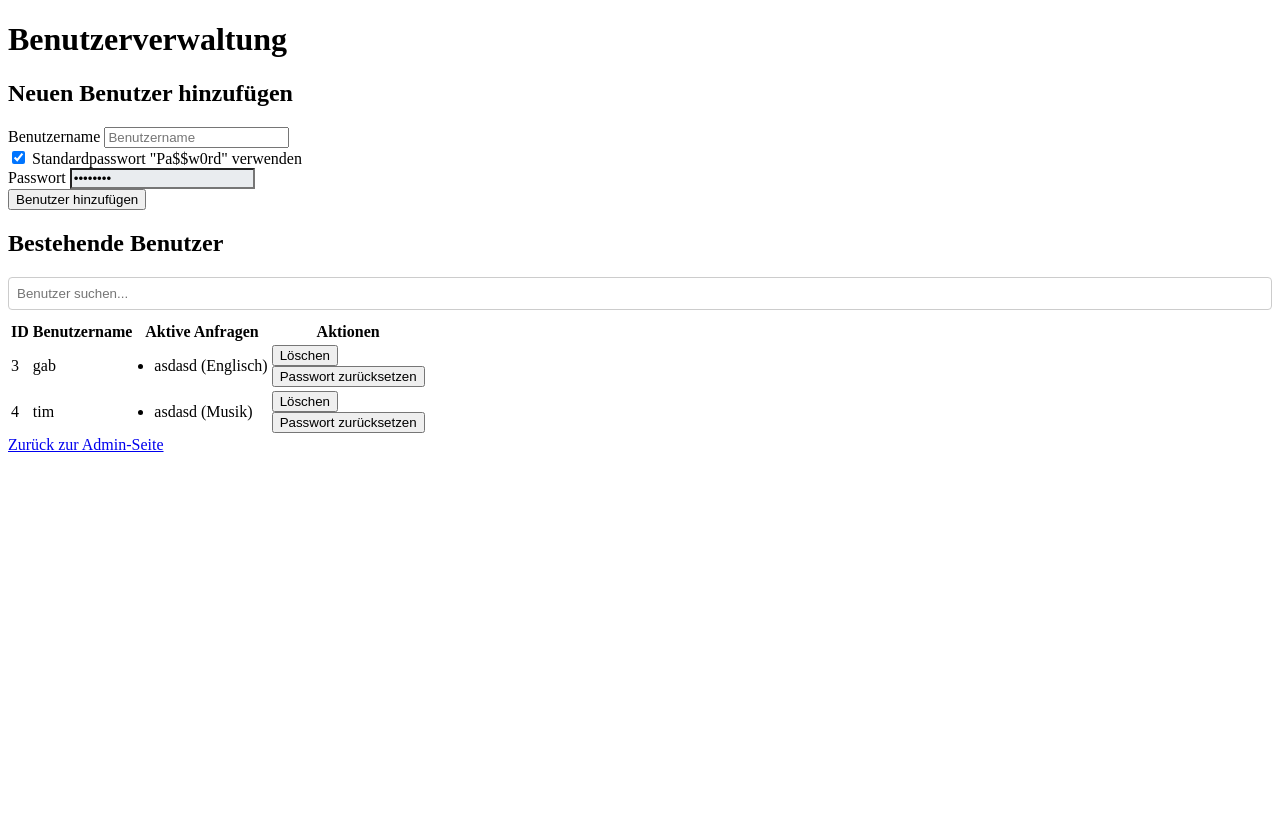
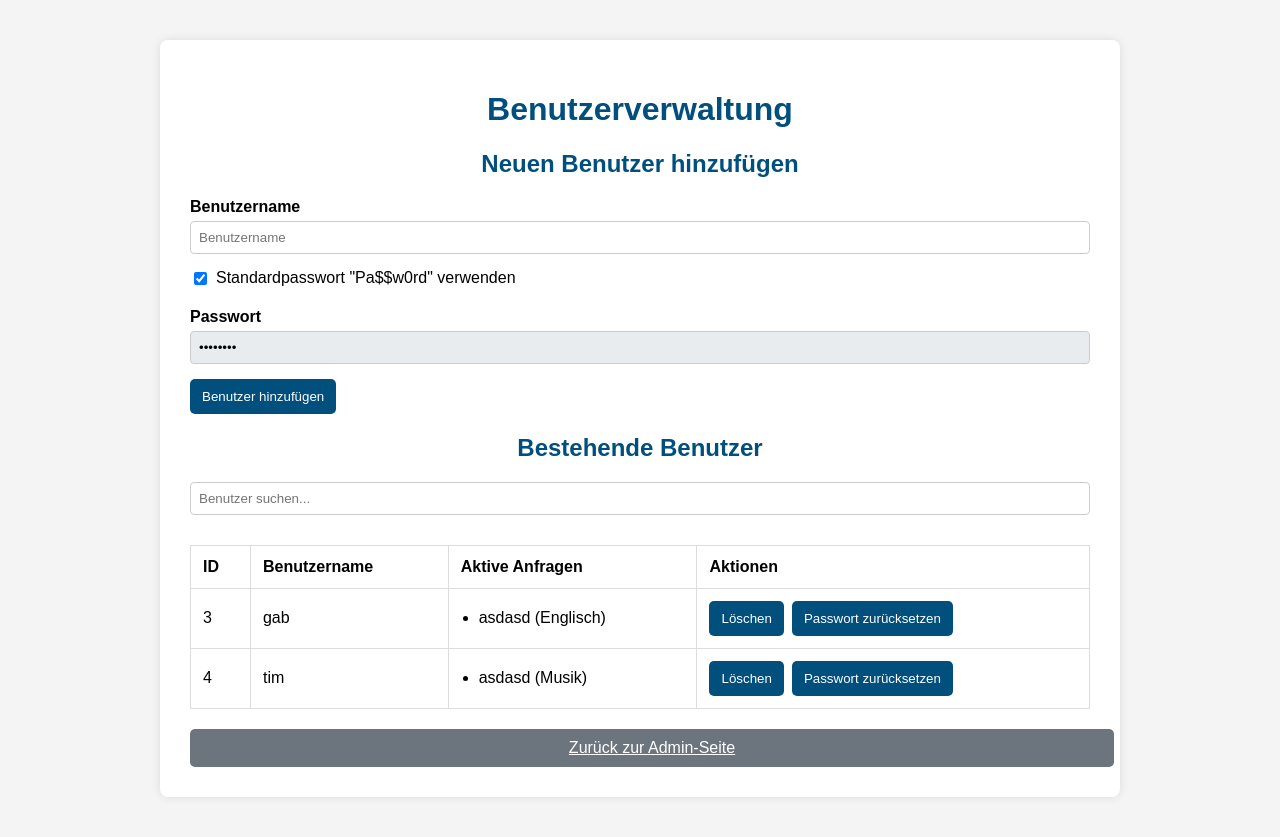
Before and after one commit to rokodeg/app-gruppe24-25-p-seminar, a Flask app: page /admin/benutzer in a window 1280 px wide. Before the commit the page ends 452 px from the top, so only its background shows below. Run offline with Flask 3, Linux system fonts and the light colour scheme; data comes from the database, SQL or seed files in the repository.

Commit message:
Responsive Design admin,anbieter, benutzerverwaltung

```diff
--- a/webapp/Version4/templates/benutzerverwaltung.html
+++ b/webapp/Version4/templates/benutzerverwaltung.html
@@ -3,7 +3,123 @@
 <head>
     <meta charset="UTF-8">
     <title>Benutzerverwaltung</title>
+        <style>
+        body {
+            font-family: Arial, sans-serif;
+            background-color: #f4f4f4;
+            display: flex;
+            justify-content: center;
+            align-items: flex-start;
+            padding: 40px 0;
+            margin: 0;
+        }
 
+        .container {
+            background: white;
+            padding: 30px;
+            border-radius: 8px;
+            box-shadow: 0 0 10px rgba(0, 0, 0, 0.1);
+            width: 90%;
+            max-width: 900px;
+        }
+
+        h1, h2 {
+            text-align: center;
+            color: #004F7C;
+        }
+
+        form {
+            margin-bottom: 20px;
+        }
+
+        .input-group {
+            margin-bottom: 15px;
+        }
+
+        label {
+            display: block;
+            margin-bottom: 5px;
+            font-weight: bold;
+        }
+
+        input, select {
+            width: 100%;
+            padding: 8px;
+            box-sizing: border-box;
+            border-radius: 4px;
+            border: 1px solid #ccc;
+        }
+
+        button {
+            padding: 10px 12px;
+            background-color: #004F7C;
+            color: white;
+            border: none;
+            border-radius: 5px;
+            cursor: pointer;
+        }
+
+        button:hover {
+            background-color: #007B9A;
+        }
+
+        table {
+            width: 100%;
+            border-collapse: collapse;
+            margin-top: 20px;
+        }
+
+        th, td {
+            padding: 12px;
+            border: 1px solid #ddd;
+            text-align: left;
+        }
+
+        .aktionen {
+            display: flex;
+            gap: 8px;
+            flex-wrap: wrap;
+        }
+
+        .aktionen form {
+            margin: 0;
+        }
+
+        .flash-messages {
+            text-align: center;
+            margin-top: 20px;
+            padding: 10px;
+            background-color: #fff3cd;
+            color: #856404;
+            border-radius: 5px;
+        }
+
+        .checkbox-label {
+            display: inline-flex;
+            align-items: center;
+            gap: 6px;
+            font-weight: normal;
+            cursor: pointer;
+            white-space: nowrap;
+        }
+
+        .back-button {
+            display: block;
+            margin-top: 20px;
+            padding: 10px 12px;
+            background-color: #6c757d;  /* Graue Hintergrundfarbe */
+            color: white;
+            text-align: center;
+            border-radius: 5px;
+            cursor: pointer;
+            width: 100%;
+        }
+
+        .back-button:hover {
+            background-color: #5a6268;  /* Dunkleres Grau beim Hover */
+        }
+
+    </style>
 </head>
 <body>
     <div class="container">
```
Also changed, not shown: webapp/Version4/templates/admin.html (+64 -70 lines), webapp/Version4/templates/anbieter.html (+56 -240 lines).
